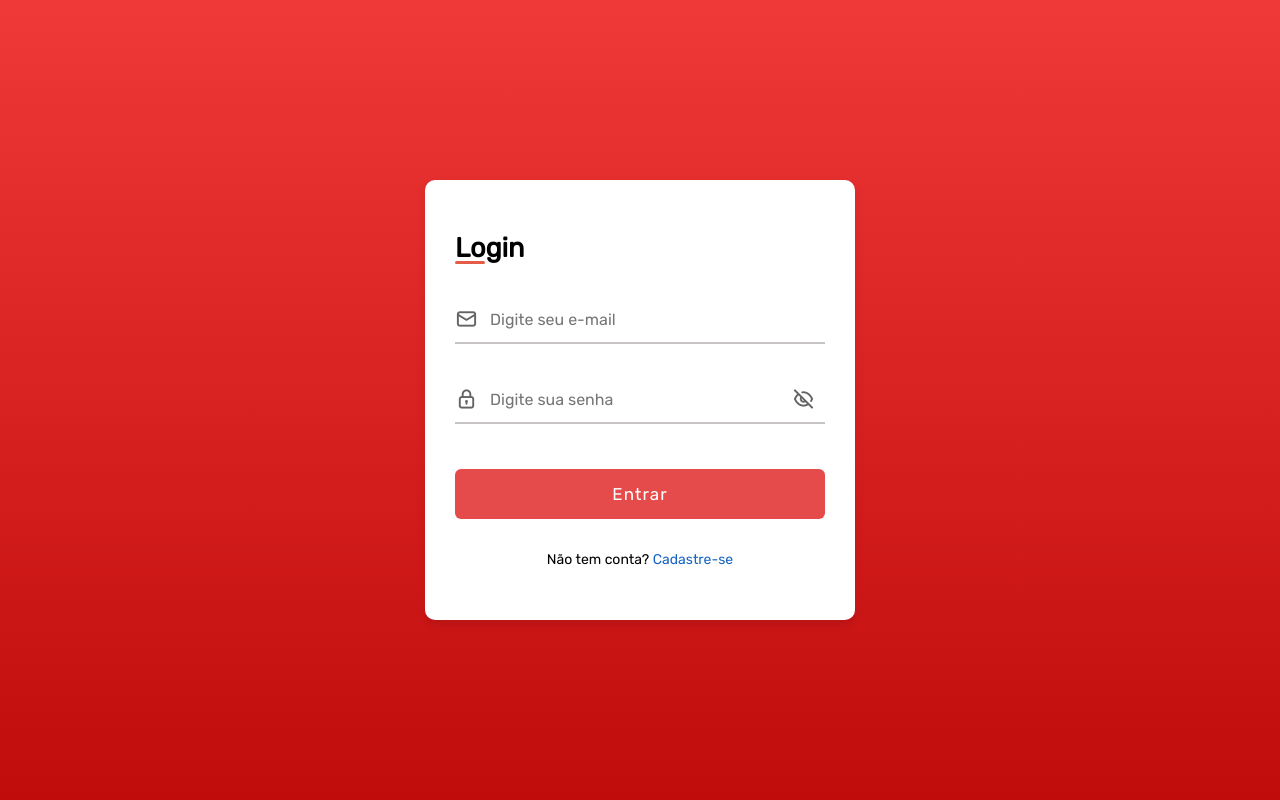
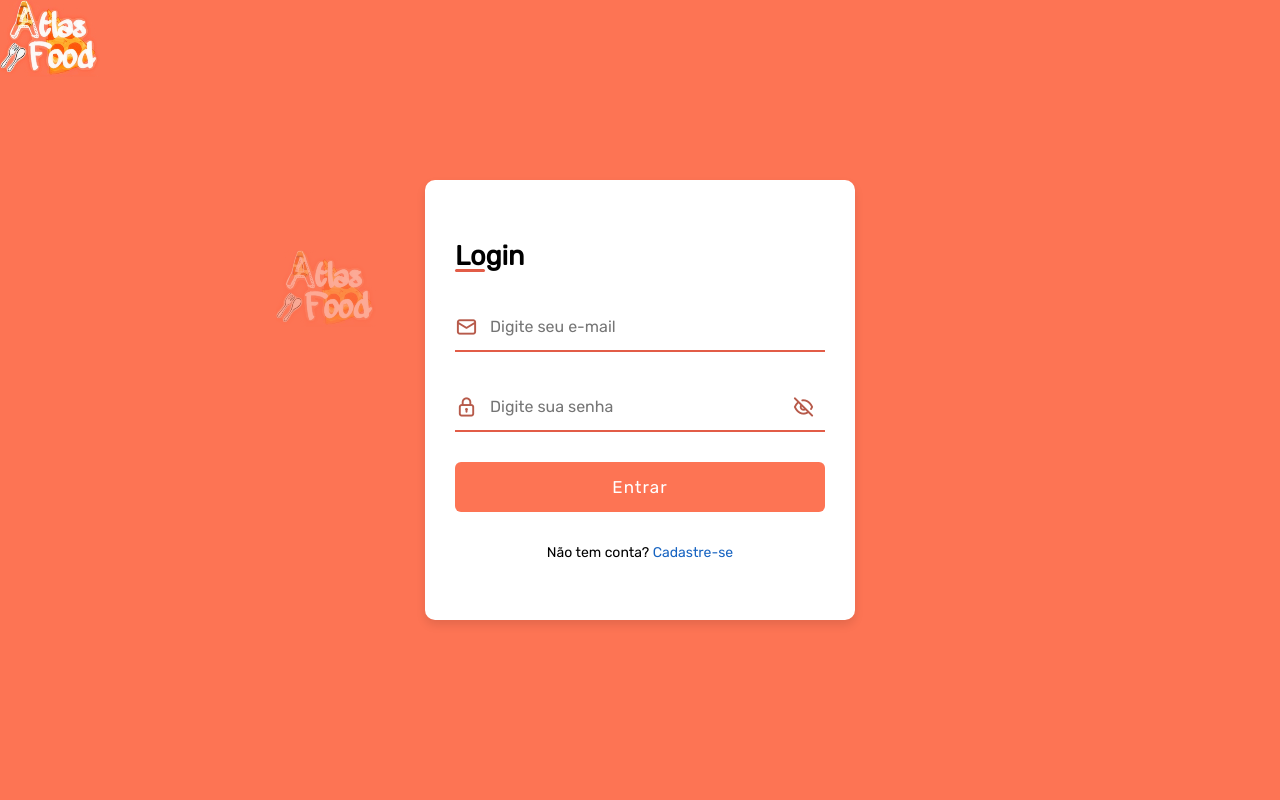
Before and after one commit to HigorW02/atlasFood-Front, a PHP site: page /src/views/sign.php in a window 1280 px wide. Run offline with PHP 8.4, Linux system fonts and the light colour scheme.

Commit message:
Continuação do Front-end das páginas de login e cadastro

```diff
--- a/index.html
+++ b/index.php
@@ -19,7 +19,9 @@
             <div class="logo">
                 <img src="src/views/img/logoAtlasFood.jpeg" alt="" class="logo">
             </div>
-            <button class="logar">Entrar</button>
+            <button class="logar">
+                <a href="./src/views/sign.php">Entrar</a>
+            </button>
         </header>
     </div>
 
--- a/src/views/css/forms.css
+++ b/src/views/css/forms.css
@@ -12,16 +12,67 @@
     display: flex;
     align-items: center;
     justify-content: center;
-    background: linear-gradient(to bottom, #ef3838 0%, #c10c0c 100%);
+    background: #fd7454;
+    /* background: linear-gradient(to bottom, #fd7454 0%, #fd7454 100%); */
     position: relative;
 }
 
-/* h2 {
-    z-index: 2;
-} */
+.imagens {
+    position: absolute;
+    z-index: 1;
+    width: 100%;
+    height: 100%;
+    top: 0;
+    left: 0;
+    pointer-events: none;
+}
+
+.imagens div {
+    position: absolute;
+    display: block;
+}
+
+.imagens div:nth-child(1){
+    left: 20%;
+    animation: animate 15s linear infinite;
+}
+@keyframes animate {
+    0%{
+        opacity: 0;
+        top: -100px;
+        transform: translateX(20px);
+    }
+    10%{
+        opacity: 0.5;
+        transform: translateX(20px);
+    }
+    20%{
+        opacity: 0.4;
+        transform: translateX(20px);
+    }
+    40%{
+        opacity: 0.4;
+        transform: translateX(20px);
+    }
+    60%{
+        opacity: 0.4;
+        transform: translateX(20px);
+    }
+    80%{
+        opacity: 0.4;
+        transform: translateX(20px);
+    }
+    100%{
+        top: 87%;
+        transform: translate(20px);
+        opacity: 0;
+    }
+}
 
 .container {
     position: absolute;
+    display: block;
+    z-index: 2;
     max-width: 430px;
     width: 100%;
     background: rgb(255, 255, 255);
@@ -148,7 +199,7 @@
 }
 
 .form .button {
-    margin-top: 35px;
+    margin-top: 20px;
 }
 
 .form .button input{
@@ -161,13 +212,15 @@
     font-weight: 500;
     letter-spacing: 1px;
     border-radius: 6px;
-    background-color: #e64b4b;
+    background-color: #fd7454;
+    /* background-color: #e64b4b; */
     cursor: pointer;
     transition: all 0.5s ease;
 }
 
 .button input:hover {
-    background-color: #c10c0c;
+    background-color: #e64b4b;
+    /* background-color: #c10c0c; */
 
 }
 
@@ -175,3 +228,12 @@
     margin-top: 30px;
     text-align: center;
 }
+
+.form .Error-message {
+    display: flex;
+    justify-content: center;
+    margin-top: 20px;
+    padding: 10px;
+    color: #c10c0c;
+    font-weight: bold;
+}
--- a/src/views/js/forms.js
+++ b/src/views/js/forms.js
@@ -1,8 +1,7 @@
-const container = document.querySelector('.container'),
-    senhas = document.querySelectorAll('.senha'),
-    icones = document.querySelectorAll('.showHiddenPass'),
-    login_link = document.querySelector('.login_link'),
-    cadastro_link = document.querySelector('.cadastro_link');
+const container = document.querySelector('.container');
+const senhas = document.querySelectorAll('.senha');
+const icones = document.querySelectorAll('.showHiddenPass');
+
 
 
 // Função para mostrar a senha ao apertar no ícone de visualizar senha \\
@@ -43,10 +42,3 @@
         container.classList.remove("active");
     }
 }
-
-// cadastro_link.addEventListener("click", ( )=>{
-//     container.classList.add("active");
-// });
-// login_link.addEventListener("click", ( )=>{
-//     container.classList.remove("active");
-// });
--- a/src/views/sign.php
+++ b/src/views/sign.php
@@ -1,3 +1,8 @@
+<?php
+session_start();
+session_destroy();
+?>
+
 <!DOCTYPE html>
 <html lang="en">
 
@@ -5,28 +10,61 @@
     <meta charset="UTF-8">
     <meta http-equiv="X-UA-Compatible" content="IE=edge">
     <meta name="viewport" content="width=device-width, initial-scale=1.0">
-    <link rel="stylesheet" href="https://unicons.iconscout.com/release/v4.0.0/css/line.css">
-    <link rel="stylesheet" href="./css/forms.css">
-    <title>Document</title>
+    <link rel="stylesheet" type="text/css" href="https://unicons.iconscout.com/release/v4.0.0/css/line.css">
+    <link rel="stylesheet" type="text/css" href="./css/forms.css">
+    <title>AtlasFood Formulário</title>
 </head>
 
 <body>
+
+    <div class="imagens">
+        <div><img src="./img/logo_pequena.jpg" alt=""></div>
+        <div><img src="./img/logo_pequena.jpg" alt=""></div>
+        <div><img src="./img/logo_pequena.jpg" alt=""></div>
+        <div><img src="./img/logo_pequena.jpg" alt=""></div>
+        <div><img src="./img/logo_pequena.jpg" alt=""></div>
+    </div>
 
     <div class="container">
         <div class="forms">
             <div class="form login">
                 <span class="title">Login</span>
 
-                <form action="#" method="POST">
+                <!-- FORMULÁRIO DE LOGIN -->
+                <form action="../control/validate.php" method="POST">
                     <div class="input-field">
-                        <input type="text" placeholder="Digite seu e-mail" name="email" id="email" required>
+                        <input type="text" placeholder="Digite seu e-mail" name="email" id="email">
                         <i class="uil uil-envelope-alt icon"></i>
                     </div>
                     <div class="input-field">
-                        <input type="password" class="senha" placeholder="Digite sua senha" name="senha" id="senha_login" required>
+                        <input type="password" class="senha" placeholder="Digite sua senha" name="senha" id="senha_login">
                         <i class="uil uil-padlock icon"></i>
                         <i class="uil uil-eye-slash showHiddenPass" onclick="show_password()"></i>
                     </div>
+
+                    <!-- ERRO DE ENVIO DE CAMPO VAZIO-->
+                    <?php
+                        if (isset($_SESSION['campo_vazio'])):
+                        ?>
+                        <div class="Error-message">
+                            <p>Erro: Todos os campos são obrigatórios!</p>
+                        </div>
+                    <?php
+                        endif;
+                        unset($_SESSION['campo_vazio']);
+                    ?>
+
+                    <!-- ERRO DE USUÁRIO INVÁLIDO -->
+                    <?php
+                        if (isset($_SESSION['usuario_invalido'])):
+                    ?>
+                    <div class="Error-message">
+                        <p>Erro: Email ou senhas inválidos!</p>
+                    </div>
+                    <?php
+                        endif;
+                        unset($_SESSION['usuario_invalido']);
+                    ?>
 
                     <div class="button">
                         <input type="submit" value="Entrar">
@@ -35,7 +73,7 @@
 
                 <div class="login_cadastro">
                     <span class="text">Não tem conta?
-                        <a href="#" class="text cadsatro_link" onclick="change_form()">Cadastre-se</a>
+                        <a href="#" class="text cadastro_link" onclick="change_form()">Cadastre-se</a>
                     </span>
                 </div>
             </div>
@@ -43,22 +81,23 @@
             <div class="form cadastro">
                 <span class="title">Cadastro</span>
 
-                <form action="#" method="POST">
+                <!-- FORMULÁRIO DE CADASTRO -->
+                <form action="../control/insert.php" method="POST">
                     <div class="input-field">
-                        <input type="text" placeholder="Digite seu nome" name="nome" required>
+                        <input type="text" placeholder="Digite seu nome" name="nome">
                         <i class="uil uil-user icon"></i>
                     </div>
                     <div class="input-field">
-                        <input type="email" placeholder="Digite seu e-mail" name="email" required>
+                        <input type="email" placeholder="Digite seu e-mail" name="email" >
                         <i class="uil uil-envelope-alt icon"></i>
                     </div>
                     <div class="input-field">
-                        <input type="password" class="senha" placeholder="Digite sua senha" name="senha" id="senha_cadastro" required>
+                        <input type="password" class="senha" placeholder="Digite sua senha" name="senha" id="senha_cadastro">
                         <i class="uil uil-padlock icon"></i>
                     </div>
 
                     <div class="input-field">
-                        <input type="password" class="senha" placeholder="Confirme sua senha" name="confirma_senha" id="confirma_senha" required>
+                        <input type="password" class="senha" placeholder="Confirme sua senha" name="confirma_senha" id="confirma_senha">
                         <i class="uil uil-padlock icon"></i>
                         <i class="uil uil-eye-slash showHiddenPass" onclick="show_password()"></i>
                     </div>
@@ -70,7 +109,7 @@
 
                 <div class="login_cadastro">
                     <span class="text">Já tem conta?
-                        <a href="#" class="text login_link" onclick="change_form()">Entre na sua conta</a>
+                        <a class="text login_link" onclick="change_form()">Entre na sua conta</a>
                     </span>
                 </div>
             </div>
@@ -78,7 +117,7 @@
     </div>
 
 
-    <script src="./js/forms.js"></script>
+    <script type="text/javascript" src="./js/forms.js"></script>
 </body>
 
 </html>
```
Also changed, not shown: src/views/img/logo_pequena.jpg (added), 1 other file.
